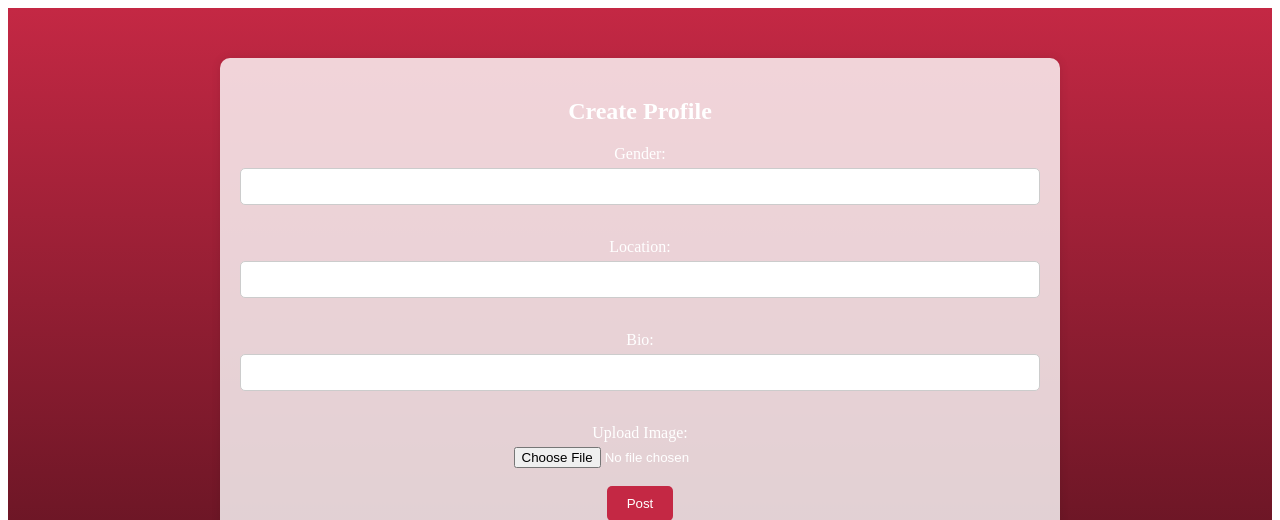
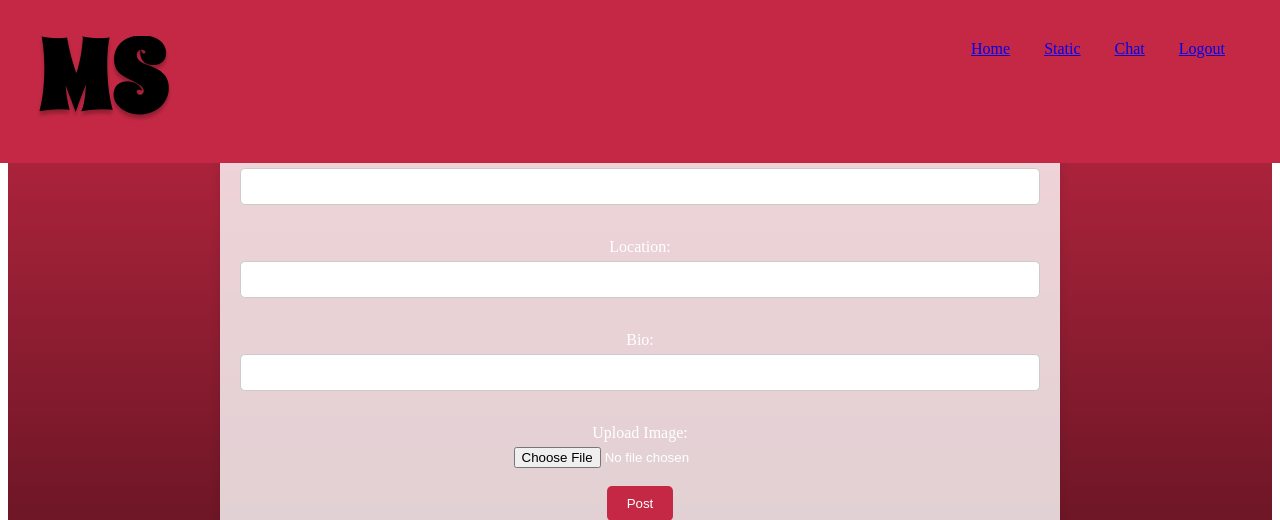
Before and after one commit to Sherpa334/makeshift, a Django app: page /home/ in a window 1280 px wide. Shown: the top 520 px of the page. Run offline with Django 5.2, Linux system fonts and the light colour scheme; the visitor is signed in with stand-in values (Sample User, id 1); data that the repository does not hold is empty.

Commit message:
Navbar simple functionality works

```diff
--- /dev/null
+++ b/makeshift/website/static/css/navbar.css
@@ -0,0 +1,45 @@
+.navbar {
+    background-color: #C42844;
+    padding: 1rem;
+    position: fixed;
+    top: 0;
+    left: 0;
+    width: 100%;
+  }
+  .navbarul {
+    list-style: none;
+    margin: 0;
+    padding: 0;
+    display: flex;
+    background-color: #C42844;
+  }
+
+  .navbarbutton {
+    border: none;
+    padding: 10px;
+    border-radius: 10px;
+    background-color: #C42844;
+    align-content: left;
+    text-align: center ;
+    width: 150px;
+    height: 20px;
+    margin: 5px;
+    display: inline;
+  }
+
+  .tcnavbarbutton {
+    border: none;
+    padding: 20px;
+    border-radius: 10px;
+    font-size: larger;
+    width: 200px;
+    font-weight: bold;
+  }
+
+  .navright {
+    position: fixed;
+    top: 0;
+    right: 0;
+    padding: 40px;
+    color: #fff; /* Text color for visibility */
+  }
--- a/makeshift/website/templates/chat.html
+++ b/makeshift/website/templates/chat.html
@@ -9,6 +9,7 @@
         <link rel="shortcut icon" type="image/x-icon" href="{% static 'favicon.ico' %}">
     </head>
     <body>
+        {% include 'navbar.html' %}
         <h1>Let's chat!</h1>
         <form id="form">
             <input type="text" name="message"/>
--- a/makeshift/website/templates/homePage.html
+++ b/makeshift/website/templates/homePage.html
@@ -9,6 +9,7 @@
         <link rel="shortcut icon" type="image/x-icon" href="{% static 'favicon.ico' %}">
     </head>
     <body>
+        {% include 'navbar.html' %}
         <div class="App">
             <div class="create-Profile">
                 <h2>Create Profile</h2>
--- /dev/null
+++ b/makeshift/website/templates/navbar.html
@@ -0,0 +1,14 @@
+{% load static %}
+<link rel="stylesheet" type="text/css" href="{% static 'css/navbar.css' %}">
+
+<nav class="navbar">
+    <ul class="navbarul">
+        <li1 class="tcnavbarbutton"><a href="{% url 'staticPage' %}"></a><img class="MS-icon" src="{% static 'MS.png' %}" alt="My Image"></li1>
+        <div class="navright">
+            <li class="navbarbutton"><a href="{% url 'homePage' %}">Home</a></li>
+            <li class="navbarbutton"><a href="{% url 'staticPage' %}">Static</a></li>
+            <li class="navbarbutton"><a href="{% url 'chat' %}">Chat</a></li>
+            <li class="navbarbutton"><a href="{% url 'logout' %}">Logout</a></li>
+        </div>
+    </ul>
+</nav>
--- a/makeshift/website/templates/staticPage.html
+++ b/makeshift/website/templates/staticPage.html
@@ -9,14 +9,12 @@
         <link rel="shortcut icon" type="image/x-icon" href="{% static 'favicon.ico' %}">
     </head>
     <body>
+        {% include 'navbar.html' %}
         <div class="App">
             <h1 class="title">MakeShift</h1>
             <img class="MS-icon" src="{% static 'MS.png' %}" alt="My Image">
             <script src="{% static 'js/static.js' %}"></script>
             <h2 class="user"> Welcome {{request.user}}</h2>
-            <button class="post-view-profiles" type="button"><a href="{% url 'homePage' %}" style="color: black;">Post/View Profiles</a></button>
-            <button class="chat" type="button"><a href="{% url 'chat' %}" style="color: black;">Let's chat</a></button>
-            <button class="logout" type="button"><a href="{% url 'logout' %}" style="color: black;">Logout</a></button>
         </div>
     </body>
 </html>
```
